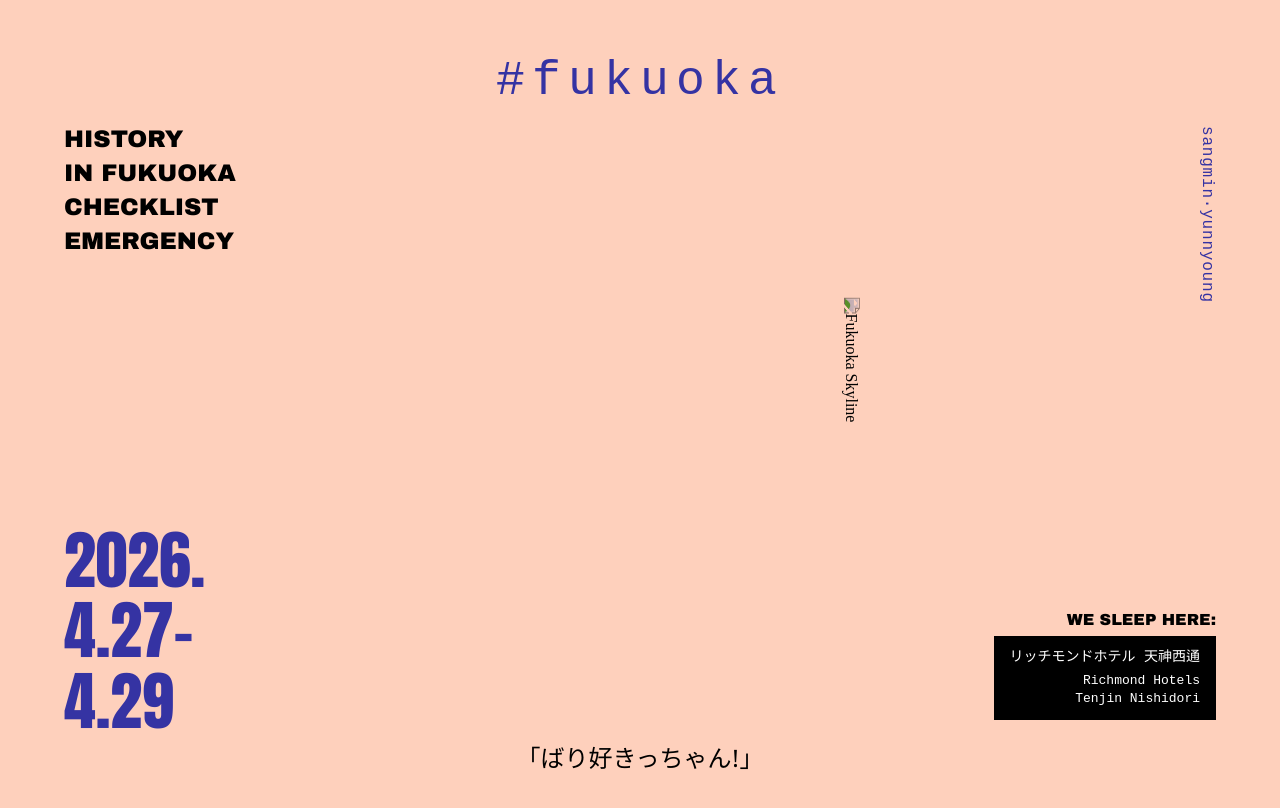
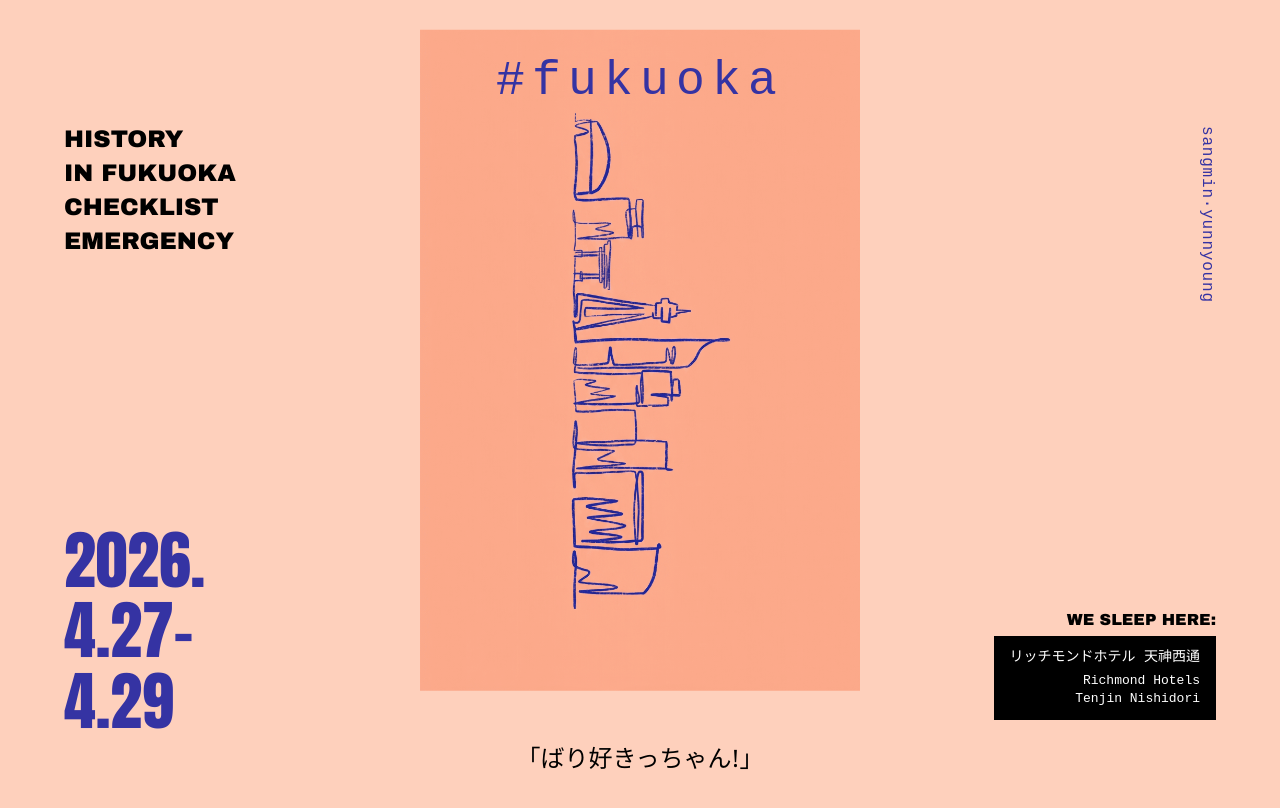
Before and after one commit to ezzy4me/fukuoka26, a plain HTML site: page public/index.html in a window 1280 px wide. Drawn offline with Linux system fonts and the light colour scheme.

Commit message:
Hotfix: Restore correct image path for main fukuoka-skyline.png
Fix broken main image on homepage by adding missing 'images/' prefix.
Image src changed from 'fukuoka-skyline.png' to 'images/fukuoka-skyline.png'.

This path was accidentally removed in commit 616ce0b during sync.

```diff
--- a/public/index.html
+++ b/public/index.html
@@ -282,7 +282,7 @@
 <body>
 
     <!-- Central Graphic -->
-    <img src="fukuoka-skyline.png" class="central-graphic" alt="Fukuoka Skyline">
+    <img src="images/fukuoka-skyline.png" class="central-graphic" alt="Fukuoka Skyline">
 
     <!-- Navigation Menu - Top Left -->
     <nav class="nav-menu">
```
